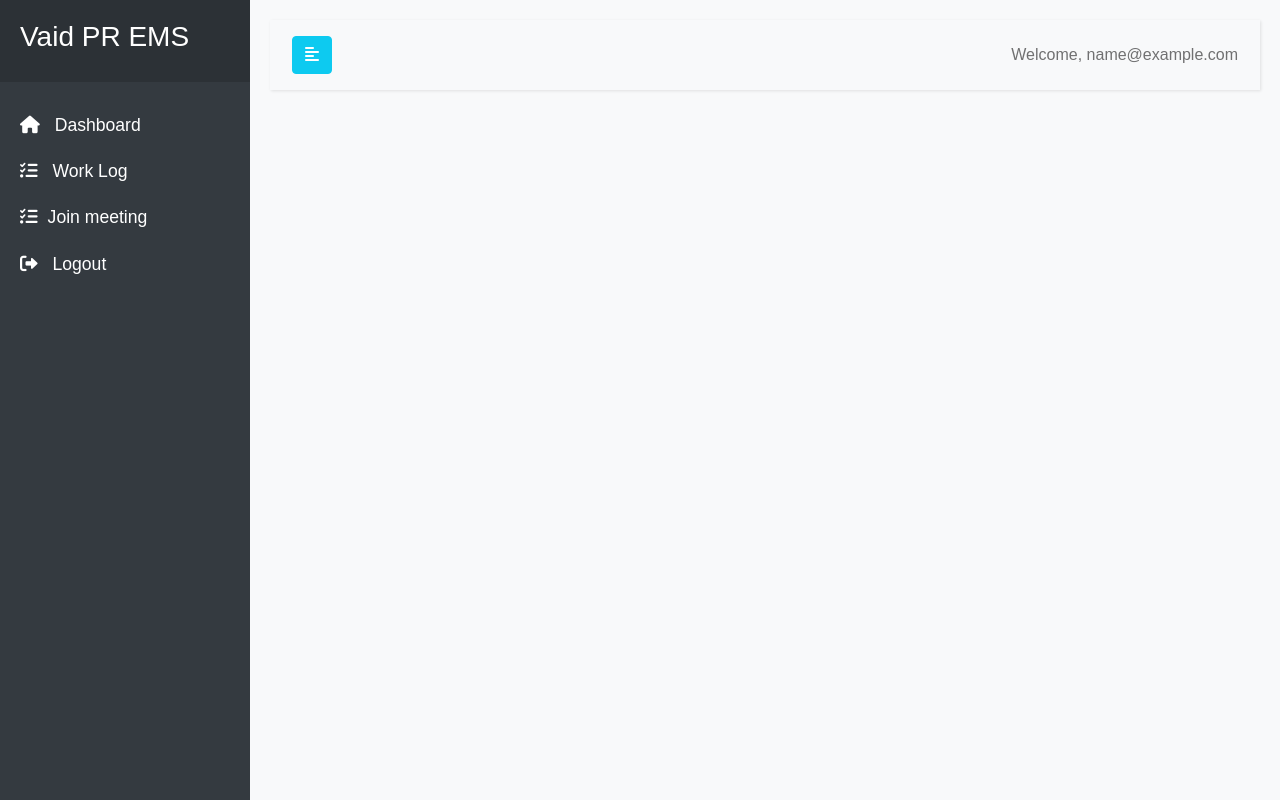
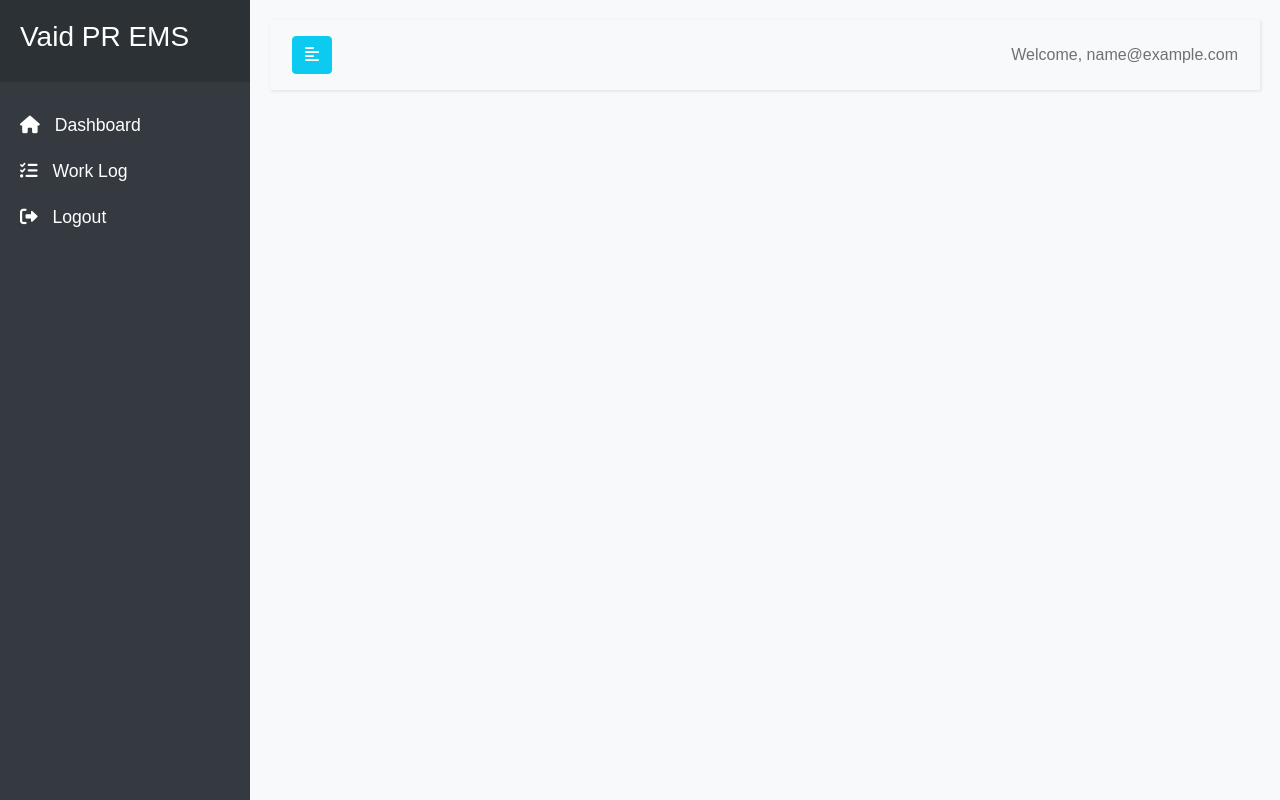
Before and after one commit to AMK210821/vaidpr_ems_v2, a Flask app: page /login in a window 1280 px wide. Run offline with Flask 2, Linux system fonts and the light colour scheme; the visitor is signed in with stand-in values (Sample User, id 1); data that the repository does not hold is empty.

Commit message:
03 Apirl 2025 c2

```diff
--- a/templates/base.html
+++ b/templates/base.html
@@ -33,7 +33,6 @@
                     <li><a href="{{ url_for('employee_dashboard') }}"><i class="fas fa-home"></i> Dashboard</a></li>
                     <li><a href="{{ url_for('employee_work_log') }}"><i class="fas fa-tasks"></i> Work Log</a></li>
 <!--                     <li><a href="#" data-bs-toggle="modal" data-bs-target="#leaveModal"><i class="fas fa-calendar-alt"></i> Leave Application</a></li> -->
-                    <li><a href="{{ url_for('https://meet.google.com/qso-sdhv-myg') }}"><i class="fas fa-tasks"></i>Join meeting</a></li>
                 {% endif %}
                 <li><a href="{{ url_for('logout') }}"><i class="fas fa-sign-out-alt"></i> Logout</a></li>
             </ul>
```
